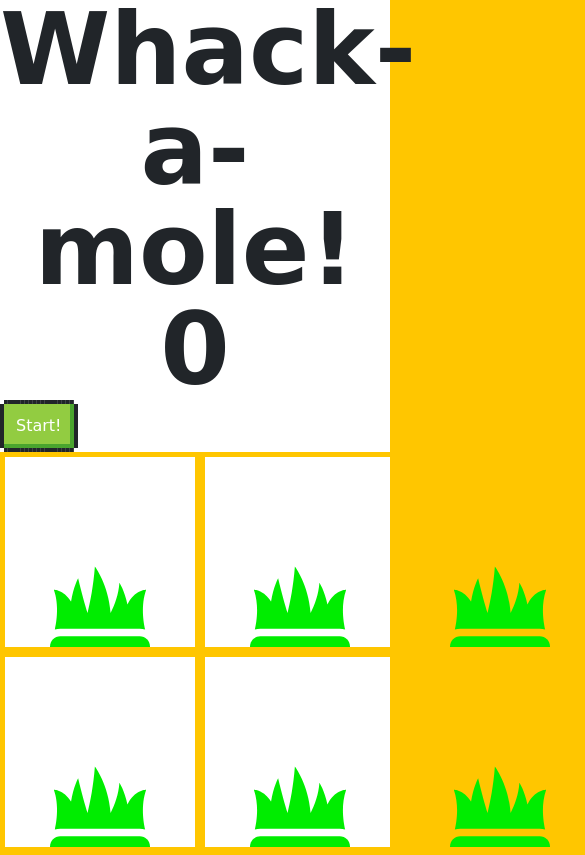
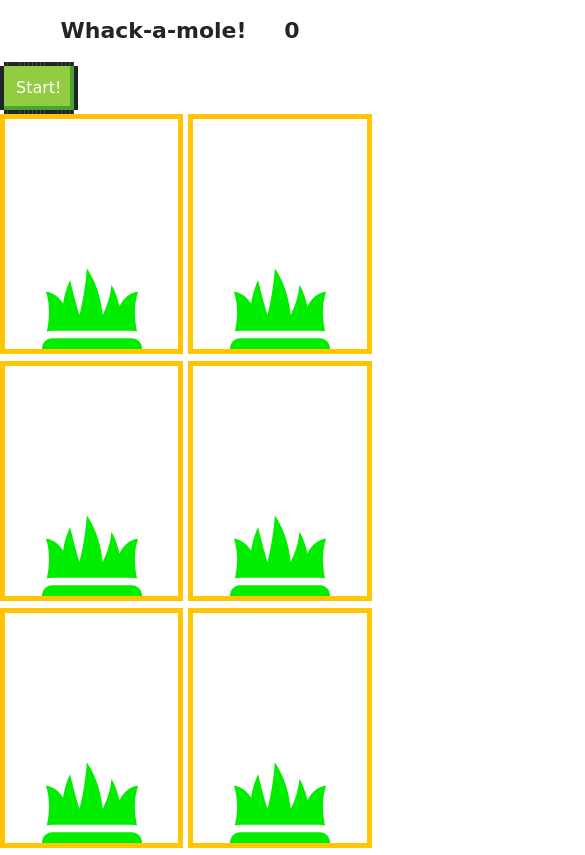
Before and after one commit to ptcmariano/whack-a-mole, a plain HTML site: page index.html in a window 390 px wide. Shown: the whole page, 585 px wide, since content can reach past the window. Drawn offline with nearby package versions, Linux system fonts and the light colour scheme.

Commit message:
fix: layout inline block to responsive game

```diff
--- a/index.html
+++ b/index.html
@@ -11,7 +11,6 @@
     html {
       box-sizing: border-box;
       font-size: 10px;
-  background: #ffc600;
     }
 
 *, *:before, *:after {
@@ -26,9 +25,9 @@ body {
 
 h1 {
   text-align: center;
-  font-size: 10rem;
+  font-size: 2.2rem;
   line-height: 1;
-  margin-bottom: 0;
+  margin: 20px;
 }
 
 .score {
@@ -39,16 +38,16 @@ h1 {
 }
 
 .game {
-  width: 600px;
-  height: 400px;
-  display: flex;
-  flex-wrap: wrap;
+  width: 100%;
+  display: inline-block;
   margin: 0 auto;
 }
 
 .hole {
   border: #ffc600 5px solid;
-  flex: 1 0 33.33%;
+  display: inline-block;
+  width: 47%;
+  height: 240px;
   overflow: hidden;
   position: relative;
 }
@@ -67,12 +66,10 @@ h1 {
 }
 
 .mole {
-  background-size: 60%;
   position: absolute;
   top: 100%;
-  width: 100%;
-  height: 100%;
-  transition:all 0.4s;
+  transition: all 0.4s;
+  margin-left: 30%;
 }
 
 .hole.up .mole {
```
Lines whose indentation alone changed are shown as unchanged.
